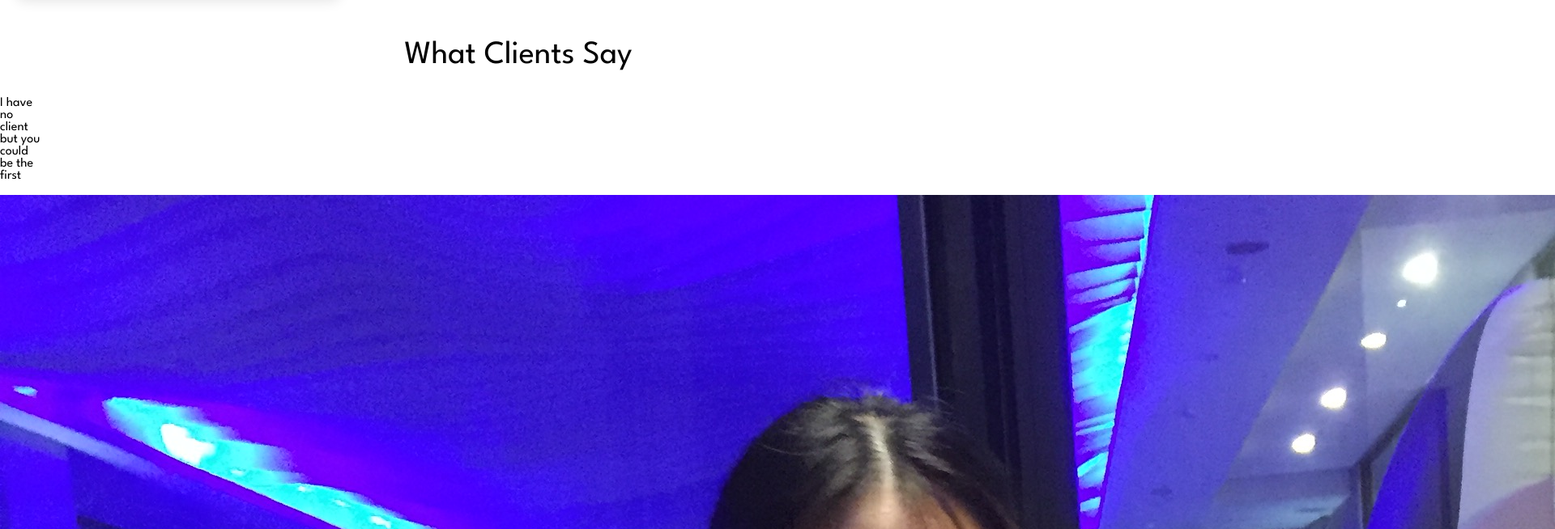
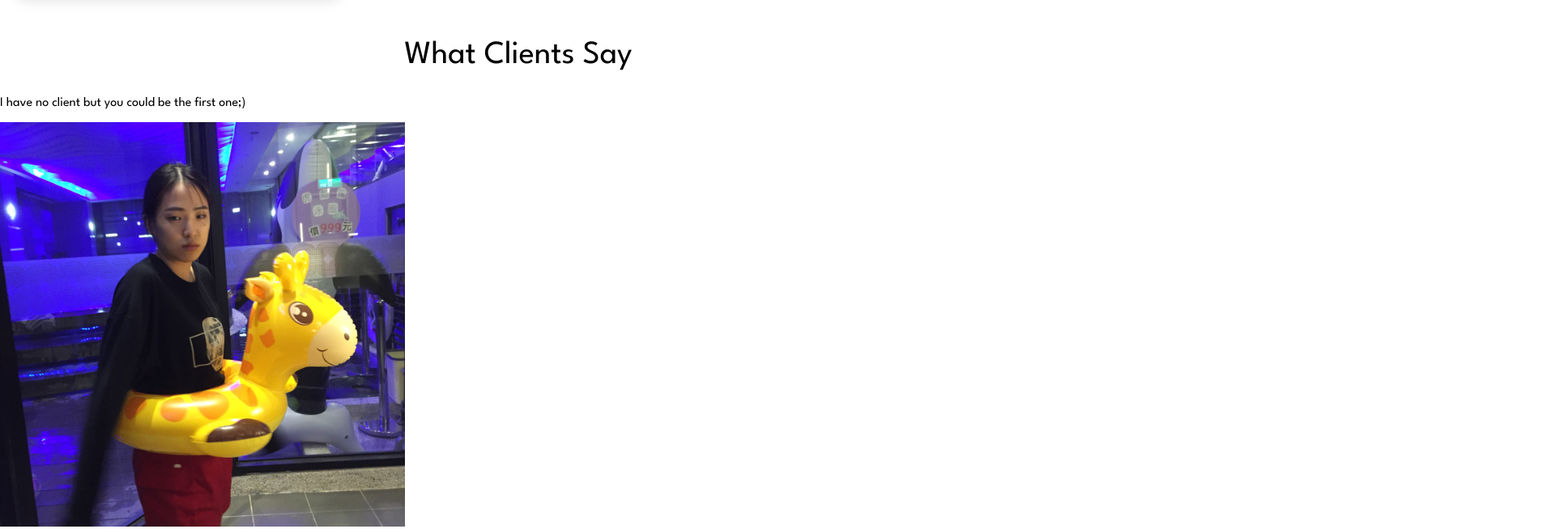
Before and after one commit to rjruan/rjruan.github.io, a plain HTML site: page index.html in a window 1280 px wide. Shown: the part 2056-2710 px from the top of the page at 81% size, 1920 px wide, since content can reach past the window. Drawn offline with Linux system fonts and the light colour scheme.

Commit message:
picture fixed

```diff
--- a/index.html
+++ b/index.html
@@ -108,7 +108,7 @@
         <h2>What Clients Say</h2>
         <div class="testimonial-items">
             <div class="testimonial">
-                <p>I have no client but you could be the first</p>
+                <p>I have no client but you could be the first one;)</p>
                 <img src="./images/dinou.JPG" alt="notyet">
             </div>
         </div>
--- a/style/style.css
+++ b/style/style.css
@@ -314,9 +314,8 @@ h3{
     color: #0056b3;
 }
  /* client section */
- .testimonial{
-    max-width: 50px;
-    height: auto;
+ .testimonial img{
+     width: 500px;
  }
 
 /* Footer Styling */
```
